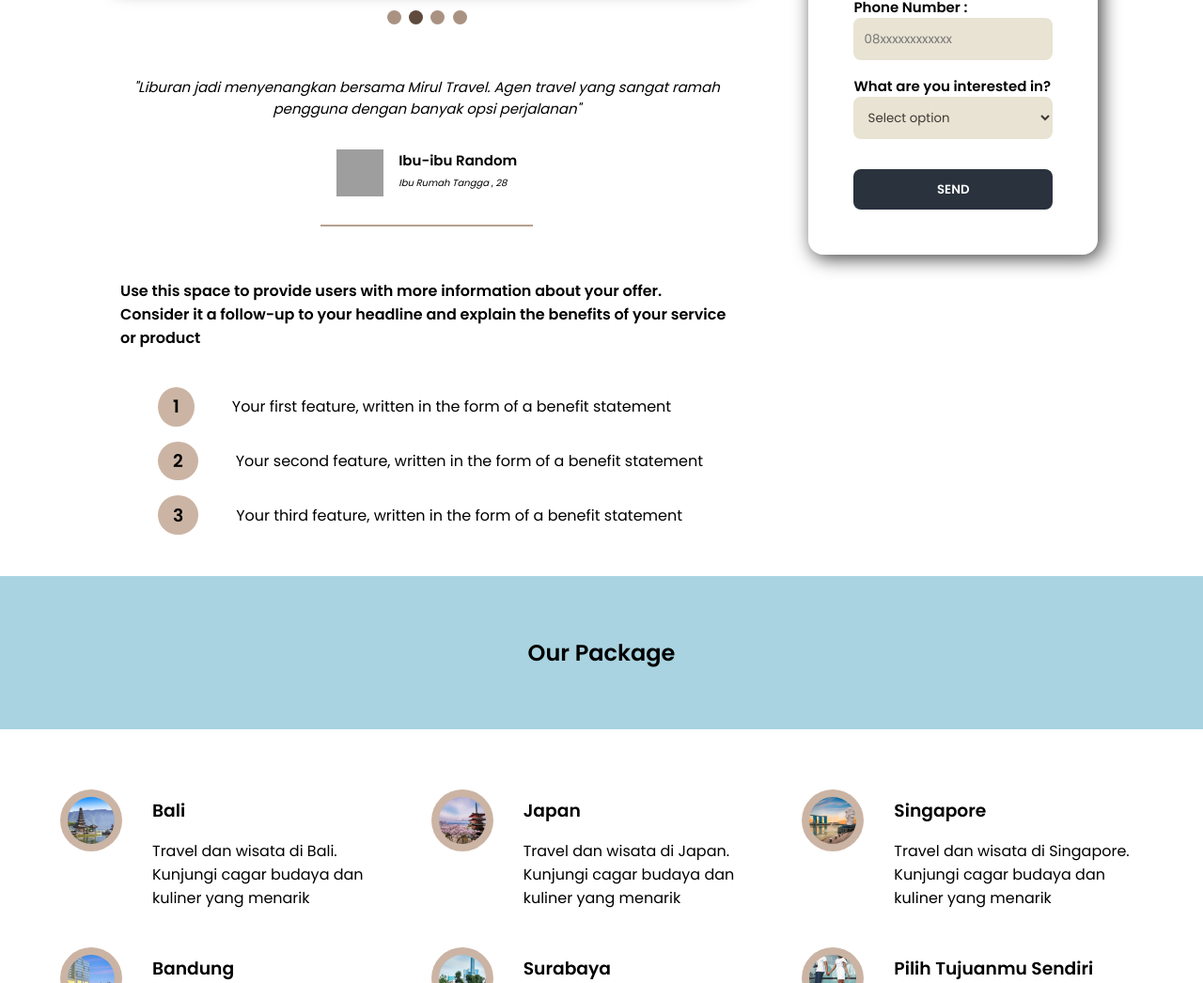
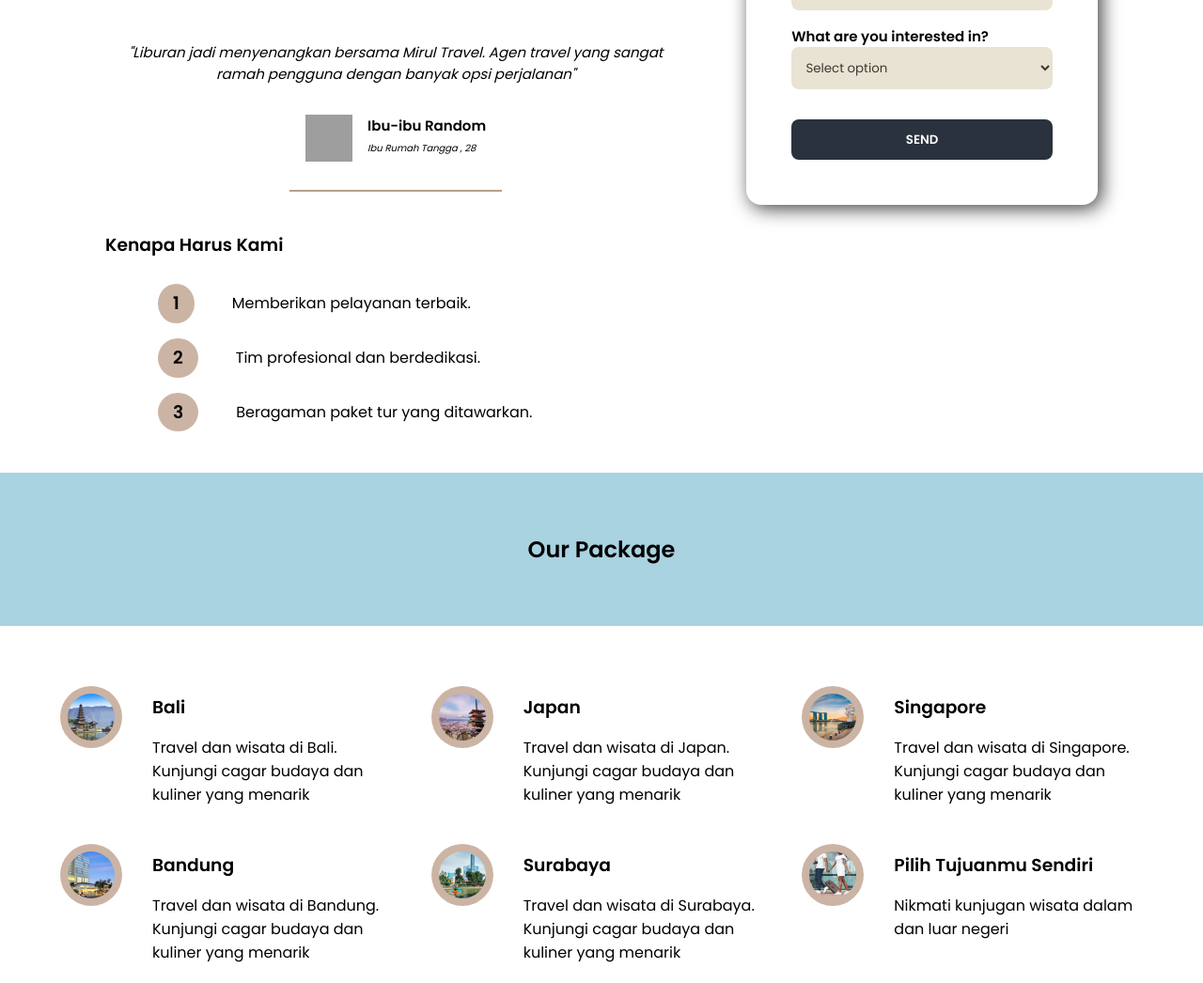
Before and after one commit to revou-fundamental-course/24-07-23-hafizumiru, a plain HTML site: page index.html in a window 1280 px wide. Shown: the part 820-1866 px from the top of the page at 94% size. Drawn offline with Linux system fonts and the light colour scheme; grey boxes are pictures that could not be loaded.

Commit message:
tambahan

```diff
--- a/index.html
+++ b/index.html
@@ -85,22 +85,20 @@
                 </div>
                 <hr id="lineHome">
                 <div id="detailProduct">
-                    <p>
-                        Use this space to provide users with more information
-                        about your offer. Consider it a follow-up to your headline
-                        and explain the benefits of your service or product
-                    </p>
+                    <h1>
+                        Kenapa Harus Kami
+                    </h1>
                     <div class="detailContainer">
                         <h1 class="number">1</h1>
-                        <p>Your first feature, written in the form of a benefit statement</p>
+                        <p>Memberikan pelayanan terbaik.</p>
                     </div>
                     <div class="detailContainer">
                         <h1 class="number">2</h1>
-                        <p>Your second feature, written in the form of a benefit statement</p>
+                        <p>Tim profesional dan berdedikasi.</p>
                     </div>
                     <div class="detailContainer">
                         <h1 class="number">3</h1>
-                        <p>Your third feature, written in the form of a benefit statement</p>
+                        <p>Beragaman paket tur yang ditawarkan.</p>
                     </div>
                 </div>
             </article>
```
